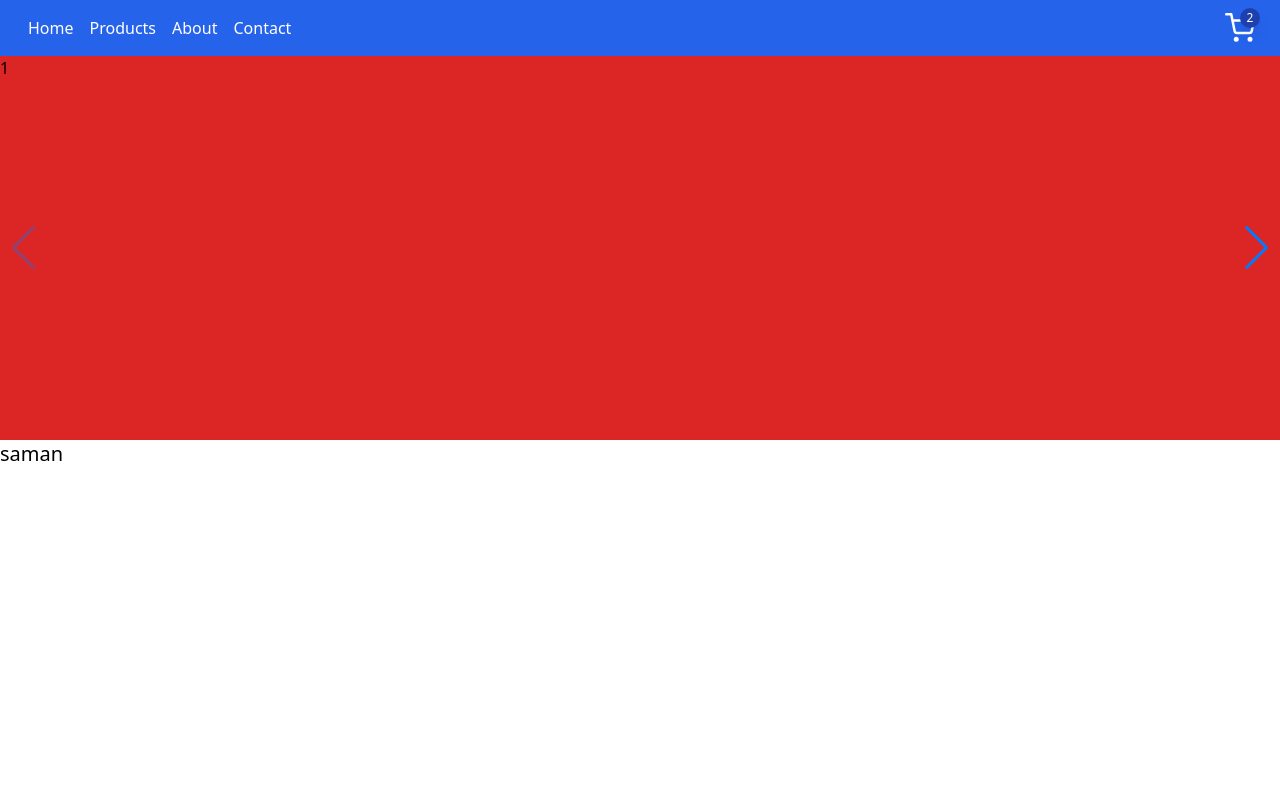
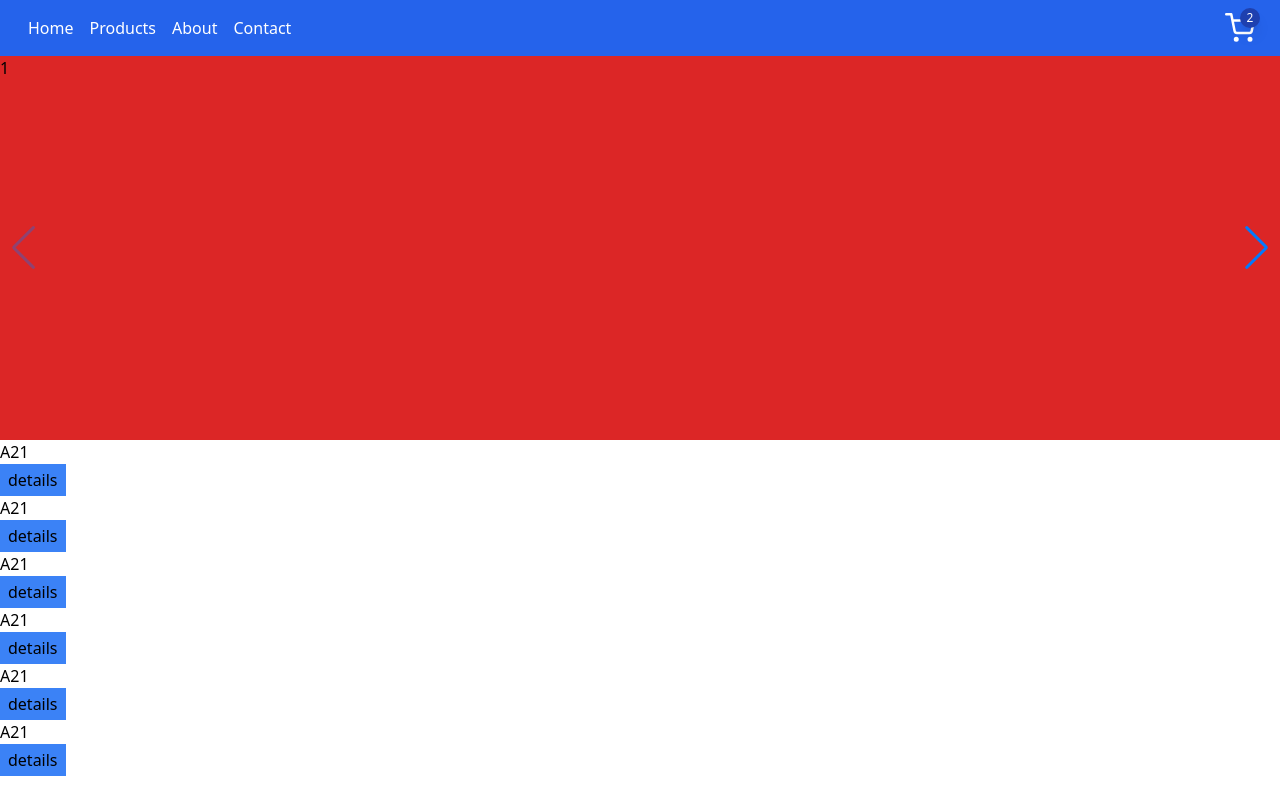
Before and after one commit to SamanKeighobadi/phone-store, a Next.js app: page / in a window 1280 px wide. Built offline with nearby package versions, Linux system fonts and the light colour scheme.

Commit message:
feat: add products components
add product component && single page product

```diff
--- a/pages/index.js
+++ b/pages/index.js
@@ -1,5 +1,6 @@
 import Head from 'next/head'
 import Slider from '../components/hero/Slider'
+import Products from './products'
 
 
 export default function Home() {
@@ -11,9 +12,7 @@ export default function Home() {
         <link rel="icon" href="/favicon.ico" />
       </Head>
       <Slider />
-     <h1 className='text-xl'>
-       saman
-     </h1>
+    <Products />
     </div>
   )
 }
--- a/pages/products.js
+++ /dev/null
@@ -1,11 +0,0 @@
-import React from 'react';
-
-const Products = () => {
-    return (
-        <div>
-            products
-        </div>
-    );
-}
-
-export default Products;
--- /dev/null
+++ b/pages/products/[productId].js
@@ -0,0 +1,14 @@
+import React from 'react';
+import {useRouter} from 'next/router'
+
+const ProductId = () => {
+    const router =useRouter()
+
+    return (
+        <div>
+            product details {router.query.productId}
+        </div>
+    );
+}
+
+export default ProductId;
--- /dev/null
+++ b/pages/products/index.js
@@ -0,0 +1,31 @@
+import Link from 'next/link';
+import React from 'react';
+
+const Products = () => {
+
+    const productList = [
+        {id:1,name:'A21',price:'$230',src:''},
+        {id:2,name:'A21',price:'$230',src:''},
+        {id:3,name:'A21',price:'$230',src:''},
+        {id:4,name:'A21',price:'$230',src:''},
+        {id:5,name:'A21',price:'$230',src:''},
+        {id:6,name:'A21',price:'$230',src:''},
+    ]
+
+    return (
+        <div>
+            {productList.map((product,index) => (
+                <div key={index}>
+                    <h4>{product.name}</h4>
+                    <Link href={'/product/'} as={`/products/${product.id}`} >
+                        <button className='px-2 py-1 bg-blue-500'>
+                            details
+                        </button>
+                    </Link>
+                </div>
+            ))}
+        </div>
+    );
+}
+
+export default Products;
```
